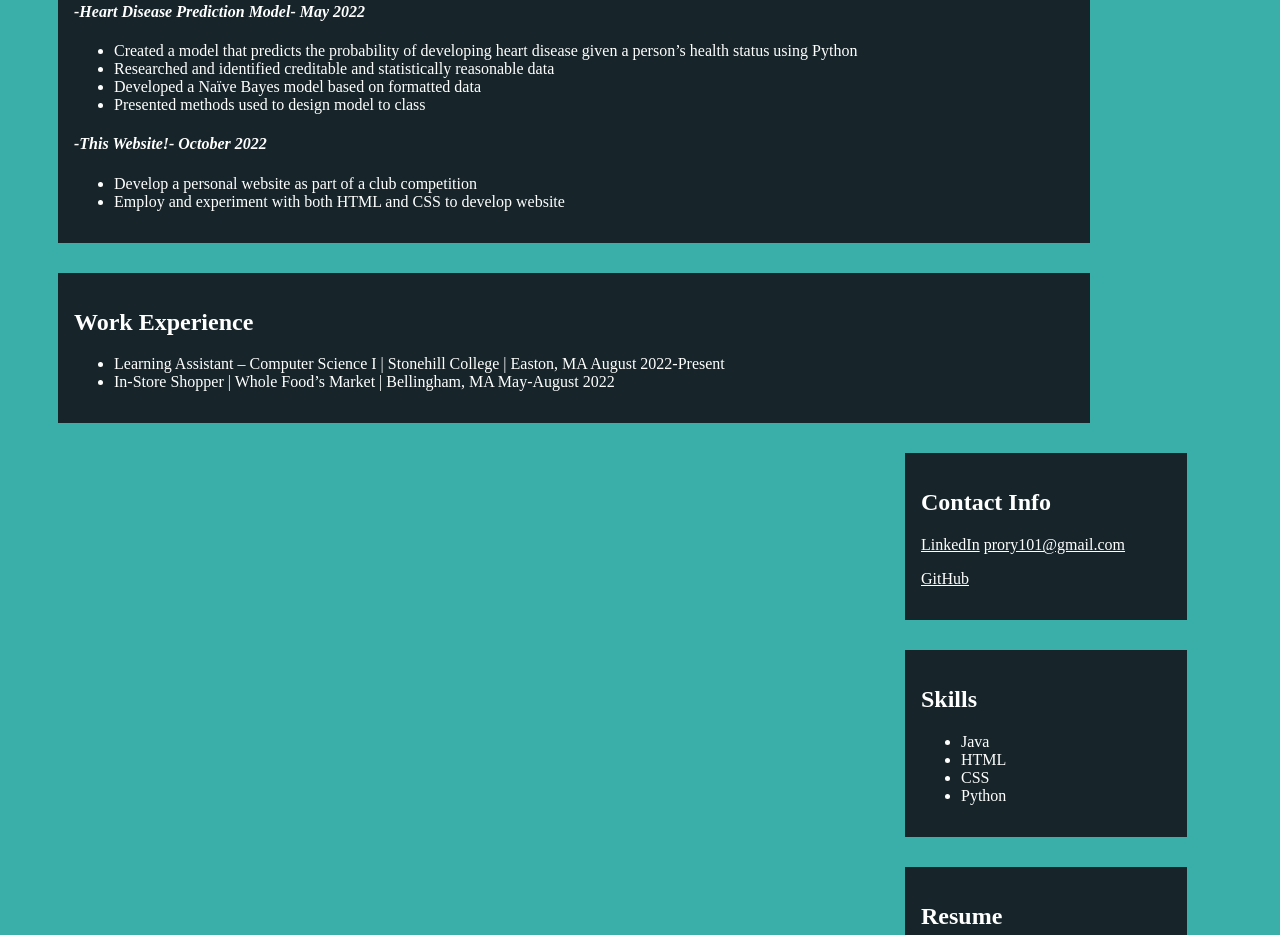
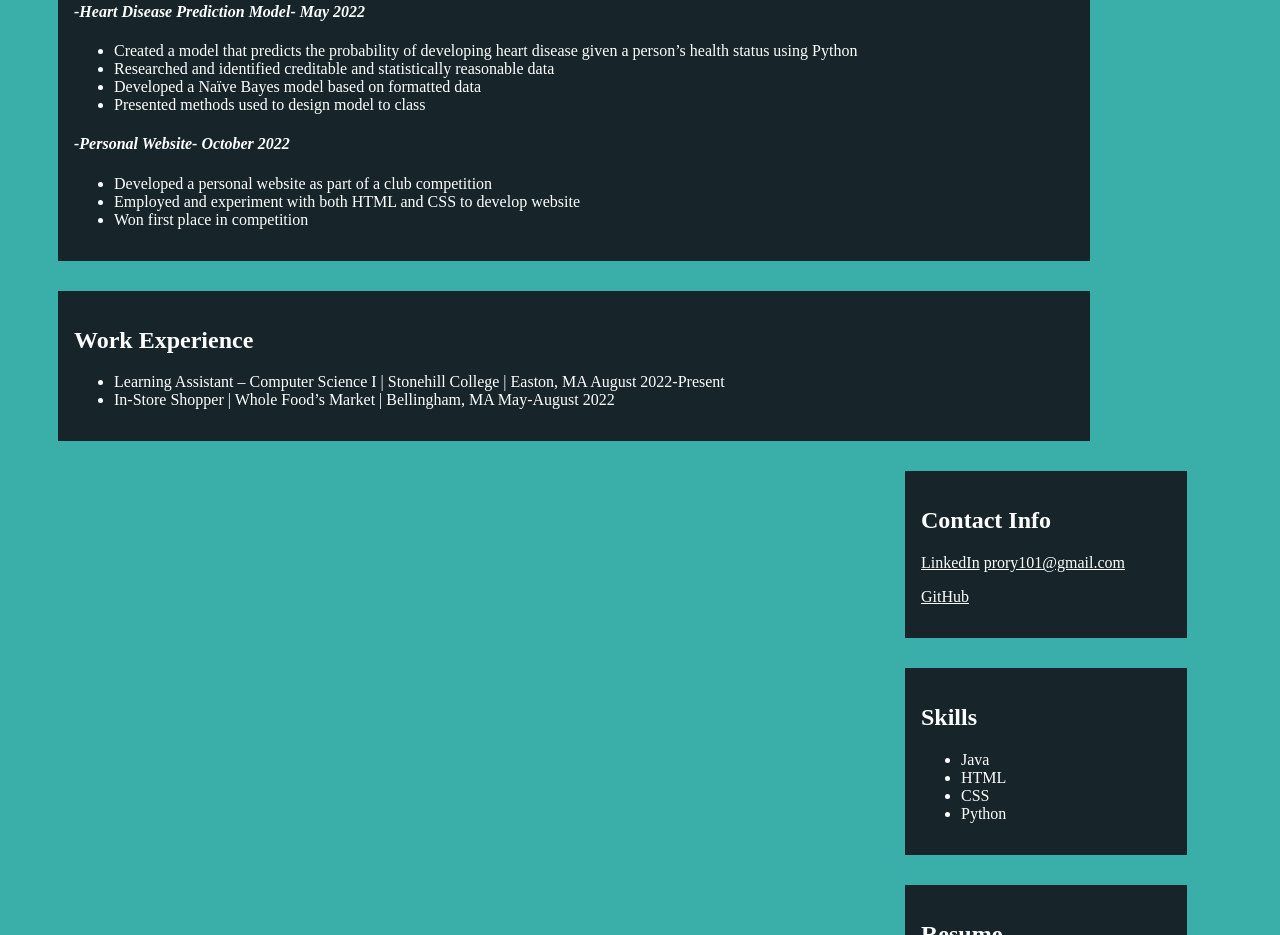
Before and after one commit to rorypaul1/rorypaul1.github.io, a plain HTML site: page index.html in a window 1280 px wide. Shown: the part 894-1829 px from the top of the page. Drawn offline with Linux system fonts and the light colour scheme.

Commit message:
Update index.html

```diff
--- a/index.html
+++ b/index.html
@@ -31,10 +31,11 @@
         <li class="text">Presented methods used to design model to class </li>
     </ul>
 
-    <h4 class="text"><em>-This Website!- October 2022</em></h4>
+    <h4 class="text"><em>-Personal Website- October 2022</em></h4>
     <ul>
-        <li class="text"> Develop a personal website as part of a club competition</li>
-        <li class="text">Employ and experiment with both HTML and CSS to develop website</li>
+        <li class="text"> Developed a personal website as part of a club competition</li>
+        <li class="text">Employed and experiment with both HTML and CSS to develop website</li>
+        <li class="text">Won first place in competition</li>
     </ul>
     </div>
 
```
